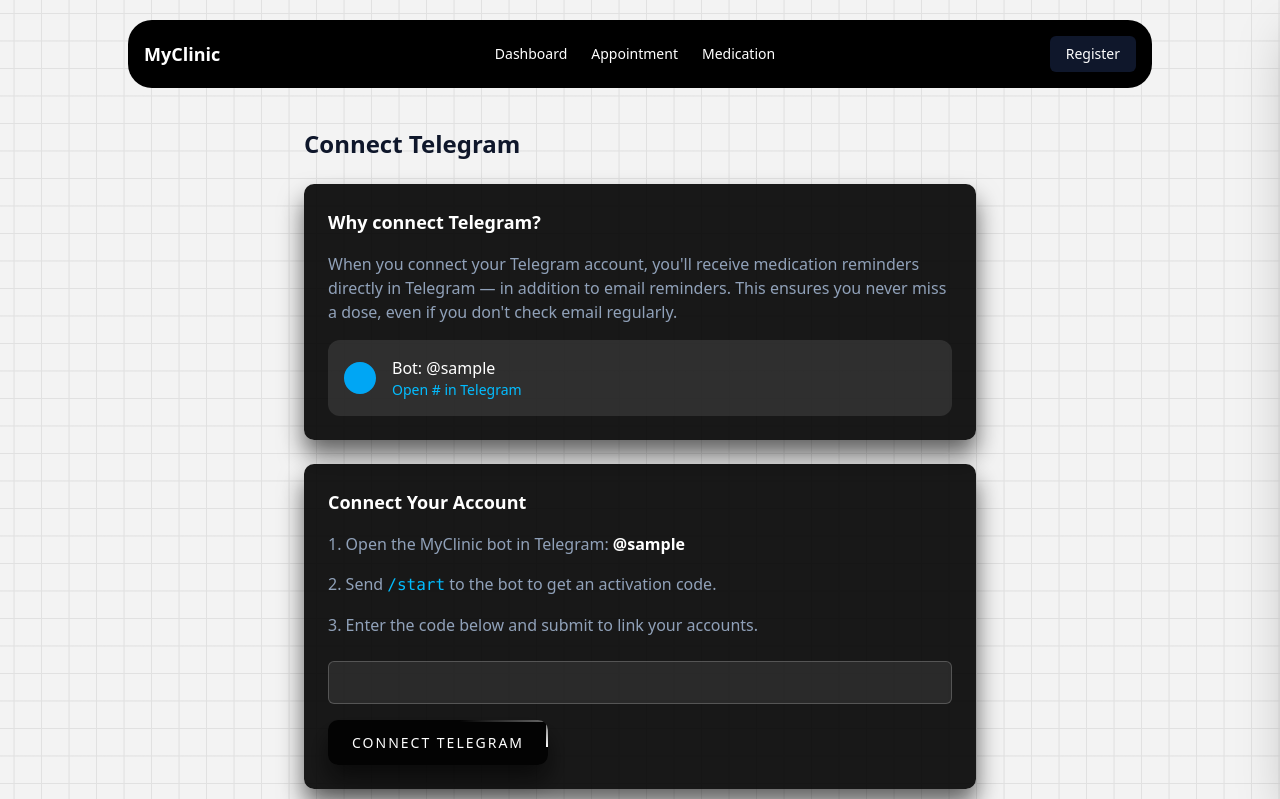
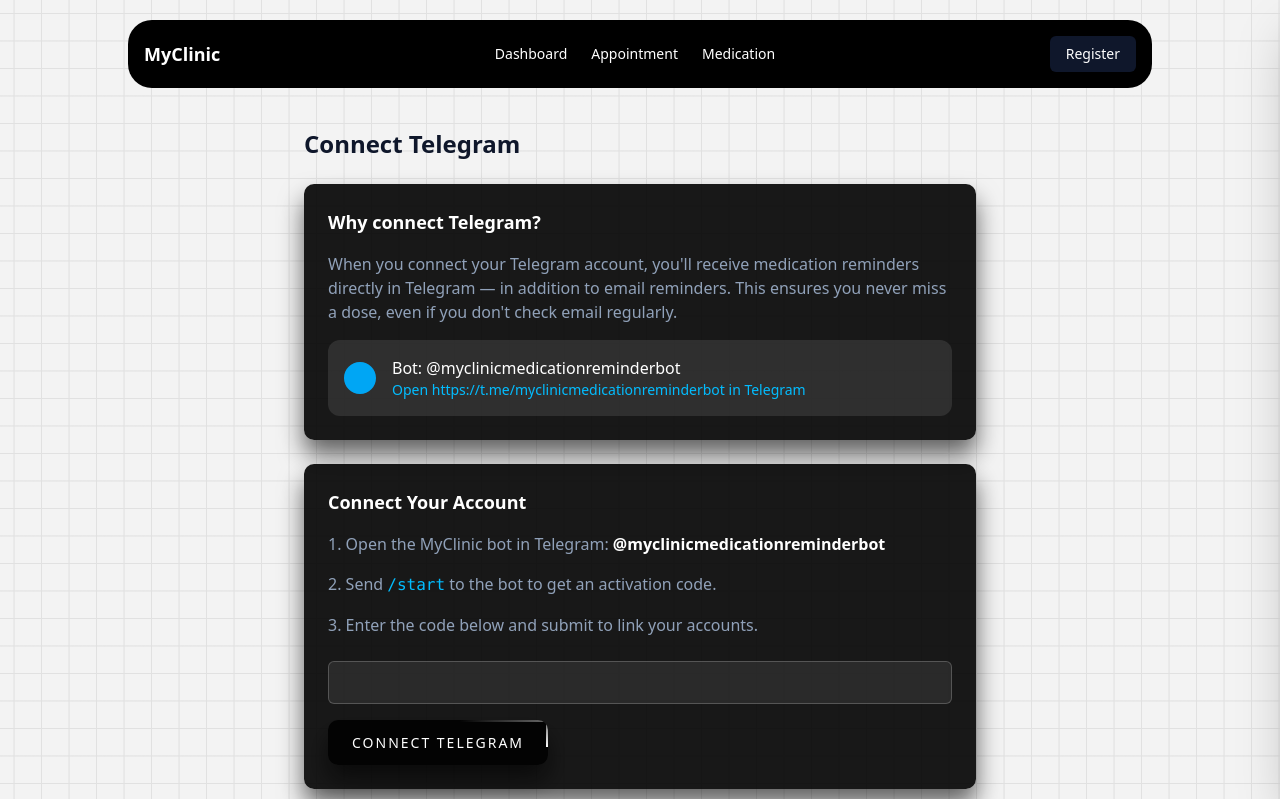
Before and after one commit to ipouyakarami/My_Clinic, a Django app: template templates/accounts/telegram_connect.html in a window 1280 px wide. Shown: the top 799 px of the page. Run offline with Django 3.2, Linux system fonts and the light colour scheme; the template is opened without the code that fills it: most values are stand-ins (such as "Sample title", 1, 10 or a date in 2020); form fields are guessed from the names that the template uses; style sheets or scripts are compiled from the project's sources.

Commit message:
telegram id fixed

```diff
--- a/medications/management/commands/run_telegram_bot.py
+++ b/medications/management/commands/run_telegram_bot.py
@@ -49,7 +49,7 @@ def get_bot_username():
     username = getattr(settings, "TELEGRAM_BOT_USERNAME", None) or __import__("os").environ.get("TELEGRAM_BOT_USERNAME")
     if username:
         return username.lstrip("@")
-    return "myyclinicbot"
+    return "myclinicmedicationreminderbot"
 
 
 def get_linked_patient(chat_id):
--- a/medications/tests.py
+++ b/medications/tests.py
@@ -2787,7 +2787,7 @@ class TelegramConnectViewTests(TestCase):
         response = self.client.get(reverse("accounts:telegram_connect"))
         self.assertEqual(response.status_code, 200)
         self.assertContains(response, "Connect Your Account")
-        self.assertContains(response, "myyclinicbot")
+        self.assertContains(response, "myclinicmedicationreminderbot")
 
     def test_connect_page_shows_connected_status(self):
         patient = self._create_patient()
--- a/myclinic/settings.py
+++ b/myclinic/settings.py
@@ -178,7 +178,7 @@ DEMO_PASSWORD = os.environ.get("DEMO_PASSWORD", "demo1234")
 
 # Telegram bot — token from @BotFather, username from the bot's info page
 TELEGRAM_BOT_TOKEN = os.environ.get("TELEGRAM_BOT_TOKEN", "")
-TELEGRAM_BOT_USERNAME = os.environ.get("TELEGRAM_BOT_USERNAME", "myyclinicbot")
+TELEGRAM_BOT_USERNAME = os.environ.get("TELEGRAM_BOT_USERNAME", "myclinicmedicationreminderbot")
 
 # Celery — broker + result backend over PostgreSQL via Kombu's SQLAlchemy
 # transport. No separate Redis service: the same DATABASE_URL that backs the
--- a/templates/accounts/telegram_connect.html
+++ b/templates/accounts/telegram_connect.html
@@ -21,10 +21,10 @@
                 </svg>
             </div>
             <div>
-                <p class="font-medium text-white">Bot: @{{ bot_username }}</p>
+                <p class="font-medium text-white">Bot: @myclinicmedicationreminderbot</p>
                 <p class="text-sm text-slate-400">
-                    <a href="{{ bot_link }}" target="_blank" class="text-sky-400 hover:underline">
-                        Open {{ bot_link }} in Telegram
+                    <a href="https://t.me/myclinicmedicationreminderbot" target="_blank" class="text-sky-400 hover:underline">
+                        Open https://t.me/myclinicmedicationreminderbot in Telegram
                     </a>
                 </p>
             </div>
@@ -70,7 +70,7 @@
         <div class="service-box">
             <h2 class="mb-4 text-lg font-semibold text-white">Connect Your Account</h2>
             <p class="mb-4 text-slate-400">
-                1. Open the MyClinic bot in Telegram: <strong class="text-white">@{{ bot_username }}</strong>
+                1. Open the MyClinic bot in Telegram: <strong class="text-white">@myclinicmedicationreminderbot</strong>
             </p>
             <p class="mb-4 text-slate-400">
                 2. Send <code class="text-sky-400">/start</code> to the bot to get an activation code.
```
Also changed, not shown: requirements.md (+1 -1 lines), 1 other file.
